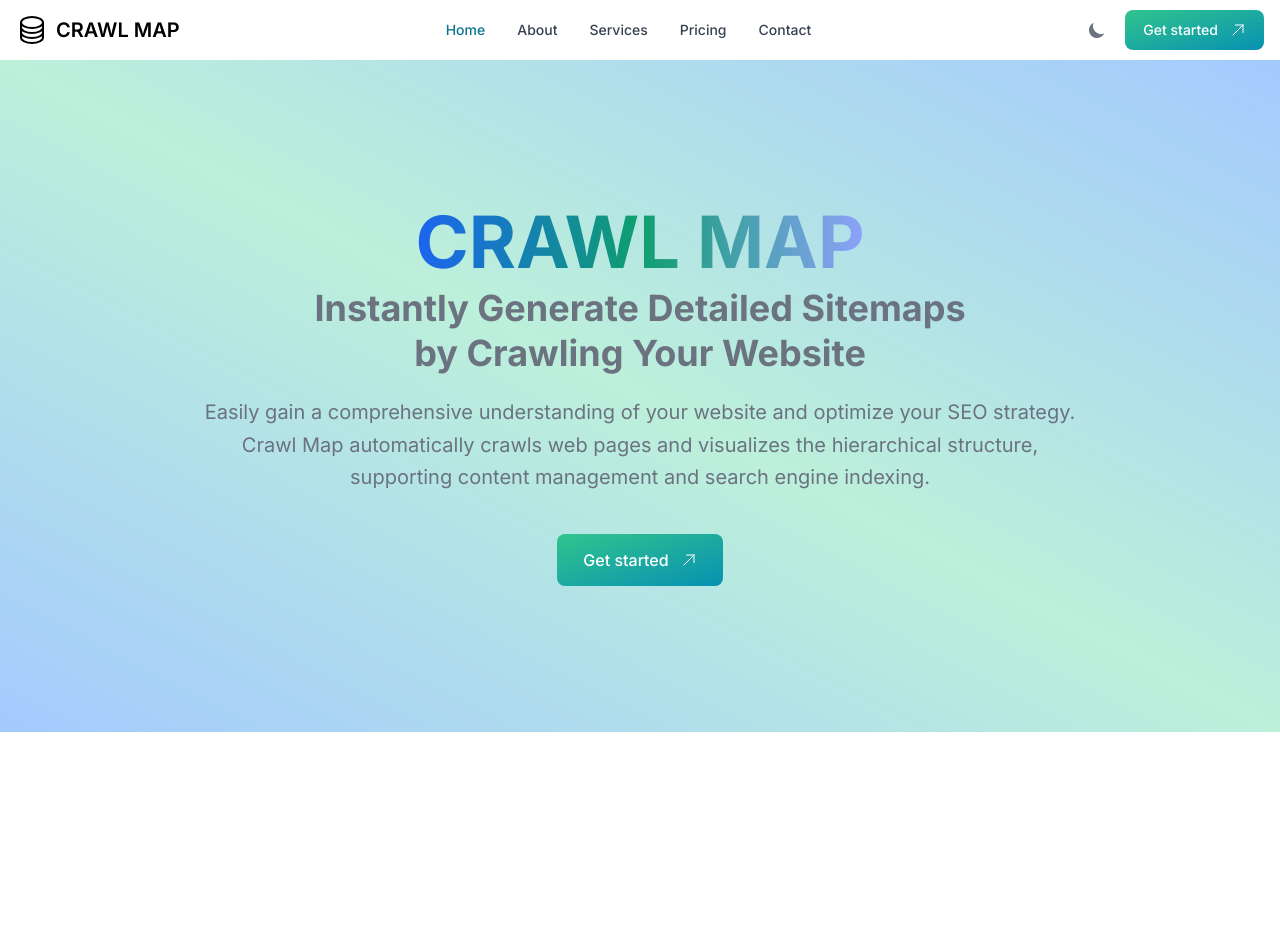
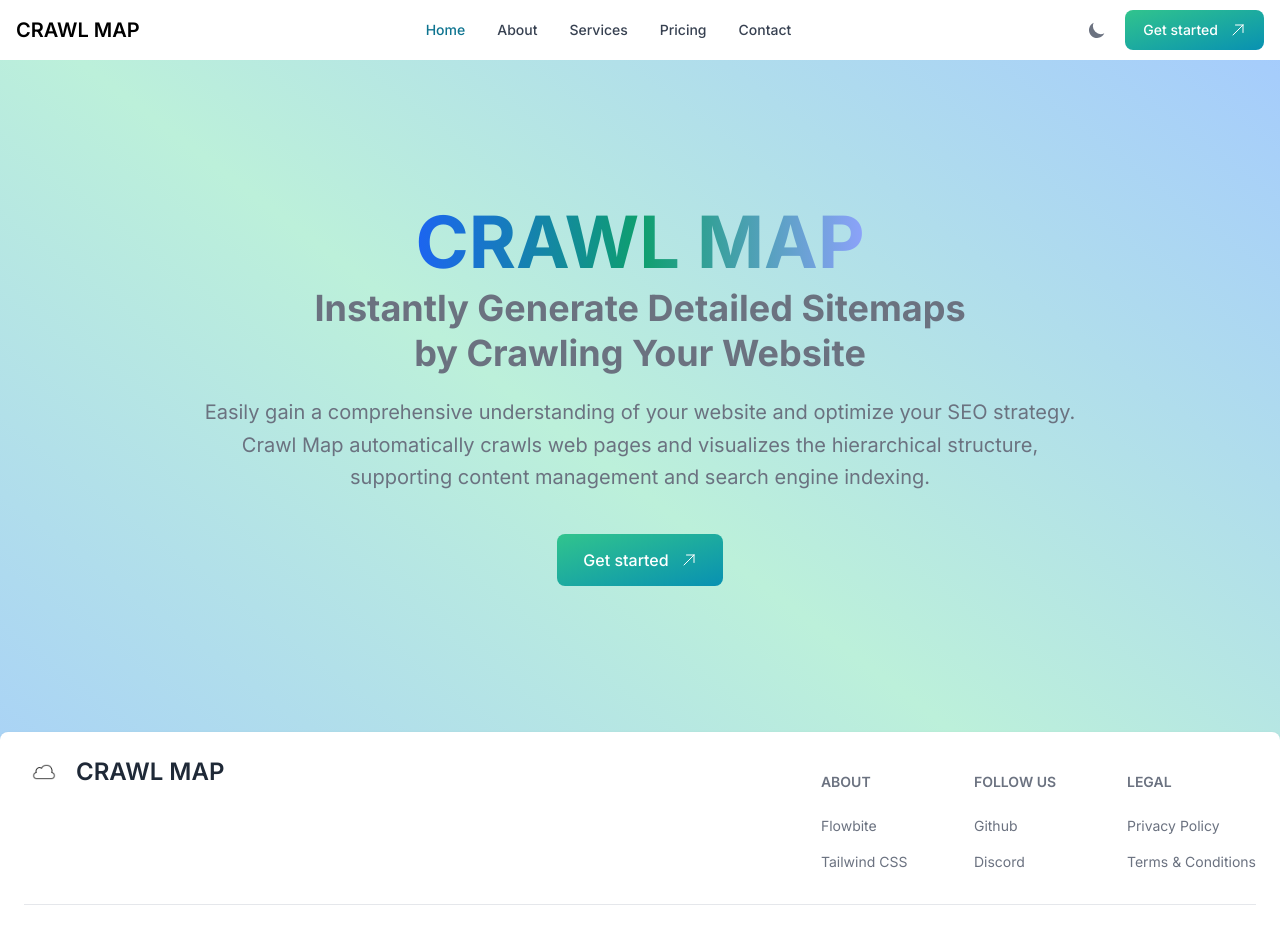
Before and after one commit to mars-tatsuru/crawl_project__frontend, a Next.js app: page / in a window 1280 px wide. Shown: the top 939 px of the page. Before the commit the page ends 800 px from the top, so only its background shows below. Built offline with nearby package versions, Linux system fonts and the light colour scheme.

Commit message:
change style and create footer

```diff
--- a/src/app/(overview)/crawl/create/page.tsx
+++ b/src/app/(overview)/crawl/create/page.tsx
@@ -18,8 +18,8 @@
     try {
       const response = await fetch(
         // TODO: Change the URL to the crawling server URL
-        `http://localhost:8080/crawl?siteUrl=${siteUrl}`,
-        // `https://crawl-project--backend.fly.dev/crawl?siteUrl=${siteUrl}`,
+        // `http://localhost:8080/crawl?siteUrl=${siteUrl}`,
+        `https://crawl-project--backend.fly.dev/crawl?siteUrl=${siteUrl}`,
         {
           method: "GET",
         },
--- a/src/app/page.tsx
+++ b/src/app/page.tsx
@@ -5,12 +5,14 @@
 import { Button, Navbar } from "flowbite-react";
 import Header from "@/components/Top/Header";
 import Hero from "@/components/Top/Hero";
+import Footer from "@/components/Top/Footer";
 
 export default function Page() {
   return (
-    <div className="top">
+    <div className="bg-gradient-to-bl from-blue-300  via-green-200 to-blue-300 dark:bg-gradient-to-bl dark:from-gray-900 dark:via-gray-700 dark:to-gray-900">
       <Header />
       <Hero />
+      <Footer />
     </div>
   );
 }
--- /dev/null
+++ b/src/components/Top/Footer.tsx
@@ -0,0 +1,51 @@
+"use client";
+
+import { Footer } from "flowbite-react";
+
+export default function Component() {
+  return (
+    <Footer container>
+      <div className="w-full">
+        <div className="grid w-full justify-between sm:flex sm:justify-between md:flex md:grid-cols-1">
+          <div>
+            <Footer.Brand
+              href="/"
+              src="/cloud.png"
+              alt="Flowbite Logo"
+              name="CRAWL MAP"
+              className="dark:fill-current"
+            />
+          </div>
+          <div className="grid grid-cols-2 gap-8 sm:mt-4 sm:grid-cols-3 sm:gap-6">
+            <div>
+              <Footer.Title title="about" />
+              <Footer.LinkGroup col>
+                <Footer.Link href="#">Flowbite</Footer.Link>
+                <Footer.Link href="#">Tailwind CSS</Footer.Link>
+              </Footer.LinkGroup>
+            </div>
+            <div>
+              <Footer.Title title="Follow us" />
+              <Footer.LinkGroup col>
+                <Footer.Link href="#">Github</Footer.Link>
+                <Footer.Link href="#">Discord</Footer.Link>
+              </Footer.LinkGroup>
+            </div>
+            <div>
+              <Footer.Title title="Legal" />
+              <Footer.LinkGroup col>
+                <Footer.Link href="#">Privacy Policy</Footer.Link>
+                <Footer.Link href="#">Terms &amp; Conditions</Footer.Link>
+              </Footer.LinkGroup>
+            </div>
+          </div>
+        </div>
+        <Footer.Divider />
+        <div className="w-full sm:flex sm:items-center sm:justify-between">
+          <Footer.Copyright href="#" by="CRAWL MAP" year={2024} />
+          <div className="mt-4 flex space-x-6 sm:mt-0 sm:justify-center"></div>
+        </div>
+      </div>
+    </Footer>
+  );
+}
--- a/src/components/Top/Header.tsx
+++ b/src/components/Top/Header.tsx
@@ -10,7 +10,7 @@
   return (
     <Navbar fluid>
       <Navbar.Brand href="/">
-        <CircleStackIcon className="mr-2 h-8 w-8 dark:text-white" />
+        {/* <CircleStackIcon className="mr-2 h-8 w-8 dark:text-white" /> */}
         <span className="self-center whitespace-nowrap text-xl font-semibold dark:text-white">
           CRAWL MAP
         </span>
--- a/src/components/Top/Hero.tsx
+++ b/src/components/Top/Hero.tsx
@@ -8,7 +8,7 @@
 
 export default function Hero() {
   return (
-    <div className="flex h-[calc(100vh-8rem)] items-center justify-center gap-20 bg-gradient-to-bl from-blue-300  via-green-200 to-blue-300 text-center text-white dark:bg-gradient-to-bl dark:from-gray-900 dark:via-gray-700 dark:to-gray-900">
+    <div className="flex h-[calc(100vh-8rem)] items-center justify-center gap-20 text-center text-white">
       <div className="w-10/12 text-center">
         <h1 className="mb-2 inline-block bg-gradient-to-r from-blue-600 via-green-500 to-indigo-400 bg-clip-text text-7xl font-bold text-transparent ">
           CRAWL MAP
```
Also changed, not shown: public/cloud.png (added), src/assets/cloud.png (added).
